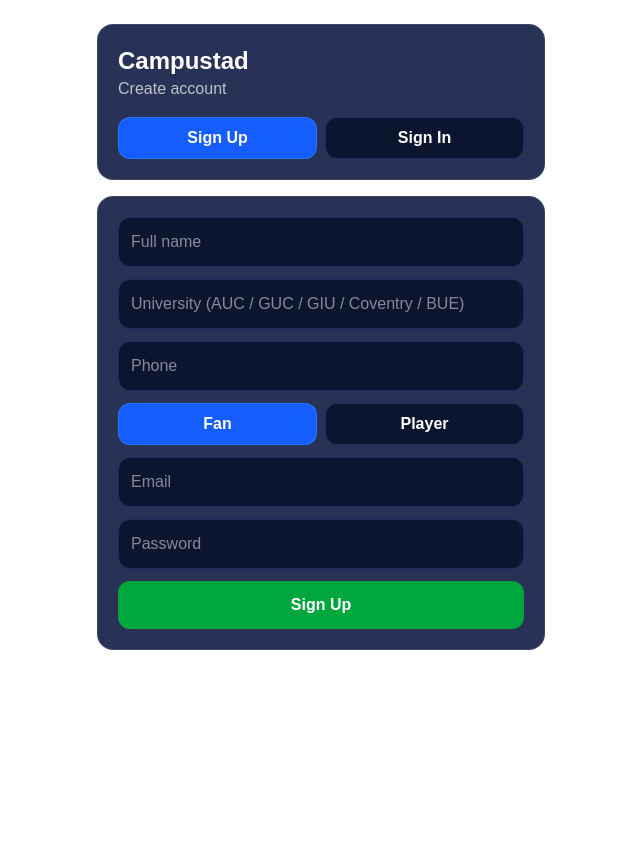
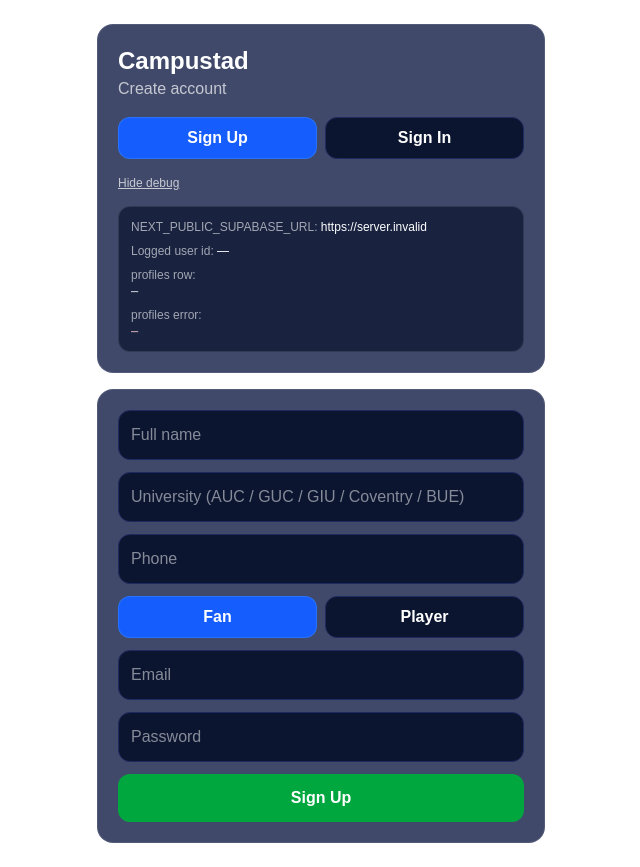
Before and after one commit to karimdoss-design/campustad, a Next.js app: page /register in a window 1280 px wide. Shown: the whole page, without its empty margins (319-959 px from the left). Before the commit the page ends 800 px from the top, so only its background shows below. Built offline with nearby package versions, Linux system fonts and the light colour scheme; no server answers.

Commit message:
Fix admin redirect on login/register

```diff
--- a/app/register/page.tsx
+++ b/app/register/page.tsx
@@ -5,6 +5,11 @@ import { useRouter } from "next/navigation";
 import { supabase } from "@/lib/supabaseClient";
 
 type Mode = "signup" | "signin";
+
+type ProfileRow = {
+  role: string;
+  status: string;
+};
 
 export default function RegisterPage() {
   const router = useRouter();
@@ -24,21 +29,40 @@ export default function RegisterPage() {
   const [university, setUniversity] = useState("");
   const [role, setRole] = useState<"player" | "fan">("fan");
 
+  // ✅ Debug info (TEMP)
+  const [debugOpen, setDebugOpen] = useState(true);
+  const [debugUserId, setDebugUserId] = useState<string>("");
+  const [debugProfile, setDebugProfile] = useState<any>(null);
+  const [debugProfileErr, setDebugProfileErr] = useState<any>(null);
+
   useEffect(() => {
     setErr("");
     setMsg("");
   }, [mode]);
 
   async function afterLoginRedirect(userId: string) {
+    // Always refetch from DB (source of truth)
     const { data: prof, error } = await supabase
       .from("profiles")
       .select("role,status")
       .eq("id", userId)
-      .single();
+      .maybeSingle();
 
-    // If profile not created yet, just go to app
-    if (error || !prof) {
-      router.replace("/app");
+    // ✅ DEBUG
+    setDebugUserId(userId);
+    setDebugProfile(prof ?? null);
+    setDebugProfileErr(error ?? null);
+
+    // If profile can't be read → show error (this is what’s happening to you)
+    if (error) {
+      setErr(
+        `Profile read blocked. This is almost always RLS or wrong Supabase project on Vercel.\n\nError: ${error.message}`
+      );
+      return;
+    }
+
+    if (!prof) {
+      setErr("No profile row found for this user id (profiles table).");
       return;
     }
 
@@ -99,15 +123,12 @@ export default function RegisterPage() {
       return;
     }
 
-    // IMPORTANT: proper redirect origin (works on localhost + Vercel)
-    const origin =
-      typeof window !== "undefined" ? window.location.origin : "http://localhost:3000";
-
     const { data, error } = await supabase.auth.signUp({
       email: cleanEmail,
       password,
       options: {
-        emailRedirectTo: `${origin}/app`,
+        // ✅ Don’t hardcode localhost in production. This is safe for now:
+        emailRedirectTo: `${window.location.origin}/app`,
       },
     });
 
@@ -123,9 +144,6 @@ export default function RegisterPage() {
       return;
     }
 
-    // Create profile row:
-    // - fan: active
-    // - player: pending (admin approves)
     const status = role === "player" ? "pending" : "active";
 
     const { error: profErr } = await supabase.from("profiles").insert({
@@ -145,17 +163,18 @@ export default function RegisterPage() {
     }
 
     setMsg("Signed up ✅");
-
     if (role === "player") router.replace("/waiting");
     else router.replace("/app");
   }
 
   return (
-    <div className="min-h-screen text-white p-6">
+    <div className="min-h-screen bg-transparent text-white p-6">
       <div className="max-w-md mx-auto space-y-4">
-        <div className="bg-[#111c44]/90 border border-white/10 rounded-2xl p-5 backdrop-blur">
+        <div className="bg-[#111c44]/80 border border-white/10 rounded-2xl p-5 backdrop-blur">
           <h1 className="text-2xl font-bold">Campustad</h1>
-          <p className="text-white/70">{mode === "signup" ? "Create account" : "Sign in to your account"}</p>
+          <p className="text-white/70">
+            {mode === "signup" ? "Create account" : "Sign in to your account"}
+          </p>
 
           <div className="mt-4 flex gap-2">
             <button
@@ -179,21 +198,60 @@ export default function RegisterPage() {
               Sign In
             </button>
           </div>
+
+          {/* ✅ DEBUG PANEL */}
+          <button
+            type="button"
+            onClick={() => setDebugOpen((v) => !v)}
+            className="mt-4 text-xs text-white/70 hover:text-white underline"
+          >
+            {debugOpen ? "Hide debug" : "Show debug"}
+          </button>
+
+          {debugOpen ? (
+            <div className="mt-3 text-xs bg-[#0b1530]/70 border border-white/10 rounded-xl p-3 space-y-2">
+              <div className="text-white/60">
+                NEXT_PUBLIC_SUPABASE_URL:{" "}
+                <span className="text-white break-all">
+                  {process.env.NEXT_PUBLIC_SUPABASE_URL || "(missing)"}
+                </span>
+              </div>
+              <div className="text-white/60">
+                Logged user id: <span className="text-white break-all">{debugUserId || "—"}</span>
+              </div>
+              <div className="text-white/60">
+                profiles row:{" "}
+                <pre className="text-white whitespace-pre-wrap break-words">
+                  {debugProfile ? JSON.stringify(debugProfile, null, 2) : "—"}
+                </pre>
+              </div>
+              <div className="text-white/60">
+                profiles error:{" "}
+                <pre className="text-red-200 whitespace-pre-wrap break-words">
+                  {debugProfileErr ? JSON.stringify(debugProfileErr, null, 2) : "—"}
+                </pre>
+              </div>
+            </div>
+          ) : null}
         </div>
 
-        {err && (
-          <div className="bg-red-600/20 border border-red-500/40 text-red-200 rounded-2xl p-4">
+        {err ? (
+          <div className="bg-red-600/20 border border-red-500/40 text-red-200 rounded-2xl p-4 whitespace-pre-wrap">
             {err}
           </div>
-        )}
-        {msg && (
+        ) : null}
+
+        {msg ? (
           <div className="bg-green-600/20 border border-green-500/40 text-green-200 rounded-2xl p-4">
             {msg}
           </div>
-        )}
+        ) : null}
 
         {mode === "signin" ? (
-          <form onSubmit={onSignIn} className="bg-[#111c44]/90 border border-white/10 rounded-2xl p-5 space-y-3 backdrop-blur">
+          <form
+            onSubmit={onSignIn}
+            className="bg-[#111c44]/80 border border-white/10 rounded-2xl p-5 space-y-3 backdrop-blur"
+          >
             <input
               className="w-full rounded-xl bg-[#0b1530] border border-[#1f2a60] p-3 outline-none"
               placeholder="Email"
@@ -218,7 +276,10 @@ export default function RegisterPage() {
             </button>
           </form>
         ) : (
-          <form onSubmit={onSignUp} className="bg-[#111c44]/90 border border-white/10 rounded-2xl p-5 space-y-3 backdrop-blur">
+          <form
+            onSubmit={onSignUp}
+            className="bg-[#111c44]/80 border border-white/10 rounded-2xl p-5 space-y-3 backdrop-blur"
+          >
             <input
               className="w-full rounded-xl bg-[#0b1530] border border-[#1f2a60] p-3 outline-none"
               placeholder="Full name"
```
